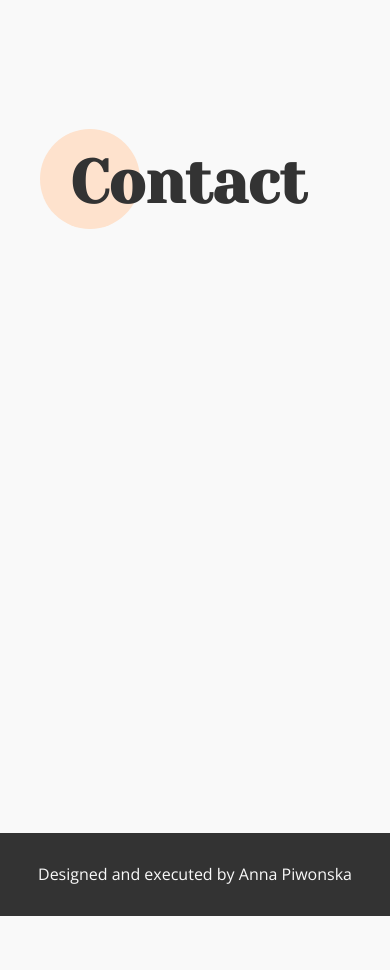
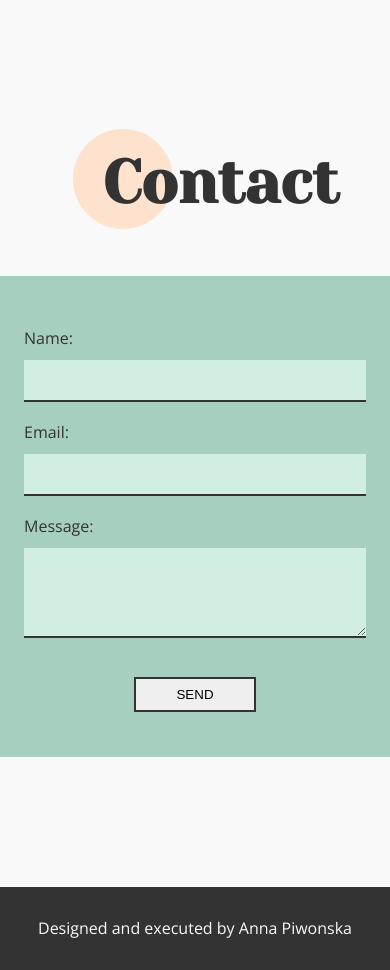
Before and after one commit to apiwonska/portfolio, a React (Create React App) app: page / in a window 390 px wide. Shown: the part 4220-5190 px from the top of the page. Before the commit the page ends 5136 px from the top, so only its background shows below. Built offline with nearby package versions, Linux system fonts and the light colour scheme.

Commit message:
Add contact form

```diff
--- a/src/sections/Contact/Contact.module.css
+++ b/src/sections/Contact/Contact.module.css
@@ -1,6 +1,111 @@
 .section {
-  min-height: 100vh;
+  width: 100%;
+  font-size: 1.6rem;
+  margin-bottom: 7rem;
   display: grid;
-  grid-template-columns: [page-left] 1fr [content-left] minmax(10px, 1000px) [content-right] 1fr [page-right];
-  grid-template-rows: [section-top] 1fr [content-top] minmax(200px, 100%) [content-bottom] 1fr [section-bottom];
+  grid-template-columns: [LM-l] 1fr [LB-l SH-l] repeat(5, min(8.33%, 120px)) [LB-r RB-l] repeat(5, min(8.33%, 120px)) [RB-r] 1fr;
+  grid-template-rows: auto [LB-t RB-t] auto [RB-b LB-b] auto;
 }
+@media (max-width: 1200px) {
+  .section {
+    grid-template-columns: [LB-l SH-l] repeat(5, 1fr) [LB-r RB-l] repeat(5, 1fr) [RB-r];
+  }
+}
+@media (max-width: 900px) {
+  .section {
+    grid-template-columns: [LB-l RB-l] 1fr [SH-l] repeat(11, 1fr) [LB-r RB-r];
+    grid-template-rows: auto [LB-t] auto [LB-b RB-t] auto [RB-b] auto;
+  }
+}
+
+.title {
+  grid-column: SH-l/-1;
+  grid-row: 1/2;
+}
+
+.form_container {
+  grid-column: LB-l/LB-r;
+  grid-row: LB-t/LB-b;
+  background-color: #A6CFBF;
+  padding: 2em 1.5em;
+  display: flex;
+  flex-direction: column;
+  justify-content: center;
+}
+
+.illustration {
+  grid-column: RB-l/RB-r;
+  grid-row: RB-t/RB-b;
+  background-color: #F9F9F9;
+  padding: 3rem 0;
+  text-align: center;
+  display: flex;
+  flex-direction: column;
+}
+
+.form {
+  font-size: 16px;
+  text-align: center;
+}
+
+.form_group {
+  margin: 1.2em 0;
+  text-align: left;
+}
+
+.form_label {
+  display: flex;
+  flex-direction: column;
+  font-size: 1em;
+  margin-bottom: 0.6em;
+}
+
+.form_input, .form_textarea {
+  width: 100%;
+  font-size: 1em;
+  font-family: "Open Sans", sans-serif;
+  color: #333;
+  background-color: #D0EEE2;
+  padding: 0.5em;
+  line-height: 1.5;
+  border: none;
+  border-bottom: 2px solid #333;
+}
+
+.form_textarea {
+  height: 9em;
+}
+
+.form_button {
+  align-self: center;
+  padding: 0.6em 3em;
+  margin: 1em 0;
+  text-transform: uppercase;
+  border: 2px solid #333;
+}
+.form_button:hover {
+  cursor: pointer;
+}
+.form_button:focus-visible {
+  outline: #333 1px dashed;
+  outline-offset: 5px;
+}
+
+.form_error {
+  font-size: 14px;
+  margin-top: 0.6em;
+  color: #8b201c;
+}
+
+.form_success {
+  font-size: 14px;
+  color: #10664c;
+}
+
+.illustration_picWrapper {
+  margin: auto 0 auto;
+}
+
+.illustration_pic {
+  width: 100%;
+}
--- a/src/sections/Contact/Contact.module.scss
+++ b/src/sections/Contact/Contact.module.scss
@@ -2,7 +2,109 @@
 @use '../../styles/mixins'as *;
 
 .section {
-  min-height: 100vh;
-  @include main-vertical-grid;
-  grid-template-rows: [section-top] 1fr [content-top] minmax(200px, 100%) [content-bottom] 1fr [section-bottom];
+  @include section-grid;
 }
+
+.title {
+  grid-column: SH-l / -1;
+  grid-row: 1 / 2;
+}
+
+.form_container {
+  grid-column: LB-l / LB-r;
+  grid-row: LB-t / LB-b;
+  background-color: get-color(main);
+  padding: 2em 1.5em;
+  display: flex;
+  flex-direction: column;
+  justify-content: center;
+}
+
+.illustration {
+  grid-column: RB-l/ RB-r;
+  grid-row: RB-t / RB-b;
+  background-color: get-color(neutrals-white);
+  padding: 3rem 0;
+  text-align: center;
+  display: flex;
+  flex-direction: column;
+}
+
+.form {
+  font-size: 16px;
+  text-align: center;
+}
+
+.form_group {
+  margin: 1.2em 0;
+  text-align: left;
+  ;
+}
+
+.form_label {
+  display: flex;
+  flex-direction: column;
+  font-size: 1em;
+  margin-bottom: .6em;
+}
+
+.form_input {
+  width: 100%;
+  font-size: 1em;
+  font-family: get-font(default);
+  color: get-color(neutrals-black);
+  background-color: get-color(form-field);
+  padding: .5em;
+  line-height: 1.5;
+  border: none;
+  border-bottom: 2px solid get-color(neutrals-black);
+}
+
+.form_textarea {
+  @extend .form_input;
+  height: calc(6* 1.5 * 1em);
+}
+
+.form_button {
+  align-self: center;
+  padding: .6em 3em;
+  margin: 1em 0;
+  text-transform: uppercase;
+  border: 2px solid get-color(neutrals-black);
+
+  &:hover {
+    cursor: pointer;
+  }
+
+  &:focus-visible {
+    outline: #333 1px dashed;
+    outline-offset: 5px;
+  }
+}
+
+.form_error {
+  font-size: 14px;
+  margin-top: .6em;
+  color: get-color(form-error);
+}
+
+.form_success {
+  font-size: 14px;
+  color: get-color(form-success);
+}
+
+
+
+// .illustration_wrapper {
+//   font-size: 2rem;
+//   margin: auto 0 auto;
+// }
+
+.illustration_picWrapper {
+  margin: auto 0 auto;
+  // justify-self: center;
+}
+
+.illustration_pic {
+  width: 100%;
+}
--- /dev/null
+++ b/src/sections/Contact/Form.tsx
@@ -0,0 +1,86 @@
+/* eslint-disable jsx-a11y/label-has-associated-control */
+import { useForm, SubmitHandler } from 'react-hook-form';
+import { yupResolver } from '@hookform/resolvers/yup';
+import * as yup from 'yup';
+import TextareaAutosize from 'react-textarea-autosize';
+import styles from './Contact.module.css';
+
+const schema = yup
+  .object({
+    name: yup.string().required(),
+    email: yup.string().required().email(),
+    message: yup.string().required().min(20),
+  })
+  .required();
+
+type IInputs = {
+  name: string;
+  email: string;
+  message: string;
+};
+
+const Form: React.FC = () => {
+  const {
+    register,
+    handleSubmit,
+    formState: { errors, isSubmitSuccessful, touchedFields },
+    reset,
+  } = useForm<IInputs>({
+    resolver: yupResolver(schema),
+  });
+
+  const onSubmit: SubmitHandler<IInputs> = (data) => {
+    console.log(data);
+    reset();
+  };
+
+  return (
+    <form onSubmit={handleSubmit(onSubmit)} className={styles.form}>
+      <div className={styles.form_group}>
+        <label htmlFor="name">
+          <span className={styles.form_label}>Name:</span>
+          <input
+            id="name"
+            {...register('name')}
+            className={styles.form_input}
+          />
+        </label>
+        <p className={styles.form_error}>{errors.name?.message}</p>
+      </div>
+
+      <div className={styles.form_group}>
+        <label htmlFor="email">
+          <span className={styles.form_label}>Email:</span>
+          <input
+            id="email"
+            {...register('email')}
+            className={styles.form_input}
+          />
+        </label>
+        <p className={styles.form_error}>{errors.email?.message}</p>
+      </div>
+
+      <div className={styles.form_group}>
+        <label htmlFor="message">
+          <span className={styles.form_label}>Message:</span>
+          <TextareaAutosize
+            id="message"
+            {...register('message')}
+            minRows={3}
+            className={styles.form_textarea}
+          />
+        </label>
+        <p className={styles.form_error}>{errors.message?.message}</p>
+      </div>
+
+      <button type="submit" className={styles.form_button}>
+        SEND
+      </button>
+      {isSubmitSuccessful && Object.keys(touchedFields).length === 0 && (
+        <p>Your message was sent!</p>
+      )}
+    </form>
+  );
+};
+
+export default Form;
--- a/src/sections/Contact/index.tsx
+++ b/src/sections/Contact/index.tsx
@@ -1,9 +1,24 @@
 import SectionHeader from 'shared/SectionHeader';
+import pic from 'assets/letter_sm.svg';
 import styles from './Contact.module.css';
+import Form from './Form';
 
 const Contact: React.FC = () => (
   <section id="contact" className={styles.section}>
-    <SectionHeader>Contact</SectionHeader>
+    <div className={styles.title}>
+      <SectionHeader>Contact</SectionHeader>
+    </div>
+    <div className={styles.form_container}>
+      <Form />
+    </div>
+    <div className={styles.illustration}>
+      {/* <div className={styles.illustration_wrapper}>
+        Email: a.piwonska.dev@gmail.com
+      </div> */}
+      {/* <div className={styles.illustration_picWrapper}>
+        <img src={pic} alt="" className={styles.illustration_pic} />
+      </div> */}
+    </div>
   </section>
 );
 
```
